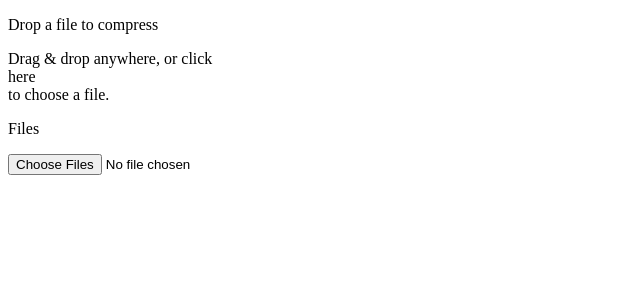
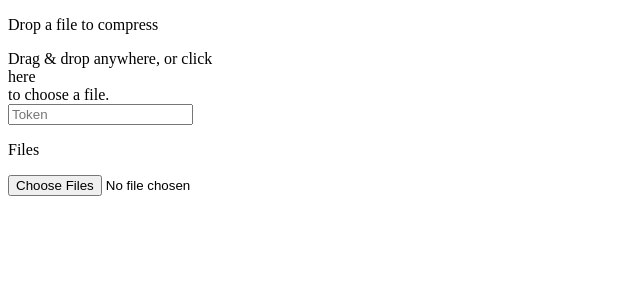
Before and after one commit to BlackBirb/pdf-processing-ui, a Vue app: page / in a window 1280 px wide. Shown: the top 300 px of the page, without its empty margins (0-640 px from the left). Built offline with nearby package versions, Linux system fonts and the light colour scheme.

Commit message:
add token support

```diff
--- a/src/App.vue
+++ b/src/App.vue
@@ -5,9 +5,10 @@ import { ref, useTemplateRef } from 'vue';
 import { provideQueue } from './composables/queue';
 
 const dragActive = ref(false)
+const token = ref('')
 
 const fileInput = useTemplateRef('fileInput')
-const queue = provideQueue()
+const queue = provideQueue(token)
 
 const openFileDialog = () => {
   fileInput.value?.click()
@@ -37,6 +38,9 @@ const onFileInput = () => {
     >
       <div class="min-h-dvh w-full flex flex-col items-center select-none">
         <FileInput @open="openFileDialog" :active="dragActive" />
+        <div class="min-w-64 text-base">
+          <input v-model="token" type="text" placeholder="Token" class="px-2 py-1 border border-slate-300/20 rounded w-full text-xs" />
+        </div>
         <Queue />
       </div>
       <input ref="fileInput" accept="application/pdf" type="file" class="hidden" multiple @change="onFileInput" />
--- a/src/composables/queue.ts
+++ b/src/composables/queue.ts
@@ -1,4 +1,4 @@
-import { inject, provide, ref, shallowRef, type Ref } from "vue"
+import { inject, provide, ref, shallowRef, unref, type MaybeRef, type Ref } from "vue"
 
 type QueueItem = {
   progress: number,
@@ -26,7 +26,7 @@ const downloadUrl = (url: string, filename: string) => {
 }
 
 const injectionKey = Symbol('queue')
-export const provideQueue = () => {
+export const provideQueue = (token: MaybeRef<string>) => {
 
   const stagingFiles = ref<QueueItem[]>([])
 
@@ -69,11 +69,15 @@ export const provideQueue = () => {
     const buff = await target.file.arrayBuffer()
     target.progress = 12
     try {
+      const headers: { [key: string]: string } = {
+        'Content-Type': 'application/pdf',
+      }
+      if(unref(token)) {
+        headers['Authorization'] = 'Bearer ' + unref(token)
+      }
       const res = await fetch('/process/inline', {
         method: 'POST',
-        headers: {
-          'Content-Type': 'application/pdf',
-        },
+        headers,
         body: buff
       })
       target.progress = 30
```
Also changed, not shown: 1 other file (tests, documents, lock files or other folders).
